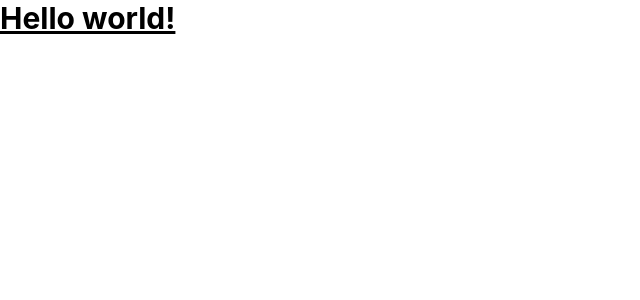
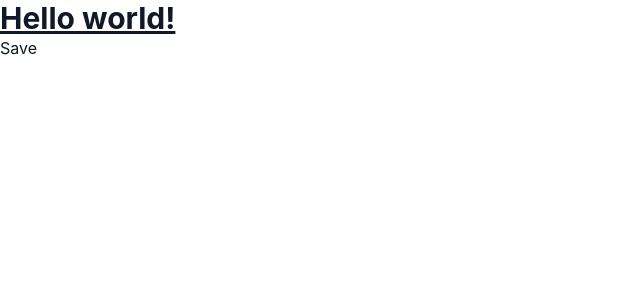
Before and after one commit to MohamedMagdy945/menuhat, an Angular app: page / in a window 1280 px wide. Shown: the top 300 px of the page, without its empty margins (0-640 px from the left). Built offline with nearby package versions, Linux system fonts and the light colour scheme.

Commit message:
chore: initialize tailwind css

```diff
--- a/src/app/app.html
+++ b/src/app/app.html
@@ -1,5 +1,5 @@
 <h1 class="text-3xl font-bold underline">
   Hello world!
 </h1>
-
+<button class="bg-primary">Save</button>
 <router-outlet />
--- a/src/styles.css
+++ b/src/styles.css
@@ -1,2 +1,57 @@
 /* You can add global styles to this file, and also import other style files */
 @import "tailwindcss";
+
+/* =========================
+   Design Tokens
+========================= */
+
+:root {
+    --color-primary: #f97316;
+    --color-primary-hover: #ea580c;
+
+    --color-text: #111827;
+    --color-text-secondary: #6b7280;
+
+    --color-background: #ffffff;
+    --color-surface: #f9fafb;
+
+    --color-border: #e5e7eb;
+
+    --radius-sm: 0.375rem;
+    --radius-md: 0.5rem;
+    --radius-lg: 0.75rem;
+
+    --shadow-sm: 0 1px 2px rgb(0 0 0 / 0.05);
+    --shadow-md: 0 4px 6px rgb(0 0 0 / 0.1);
+}
+
+
+/* =========================
+   Global Reset
+========================= */
+
+
+body {
+    min-width: 320px;
+    color: var(--color-text);
+    background-color: var(--color-background);
+}
+
+
+/* =========================
+    Global Elements
+========================= */
+
+button {
+    cursor: pointer;
+}
+
+img {
+    display: block;
+    max-width: 100%;
+}
+
+a {
+    color: inherit;
+    text-decoration: none;
+}
```
